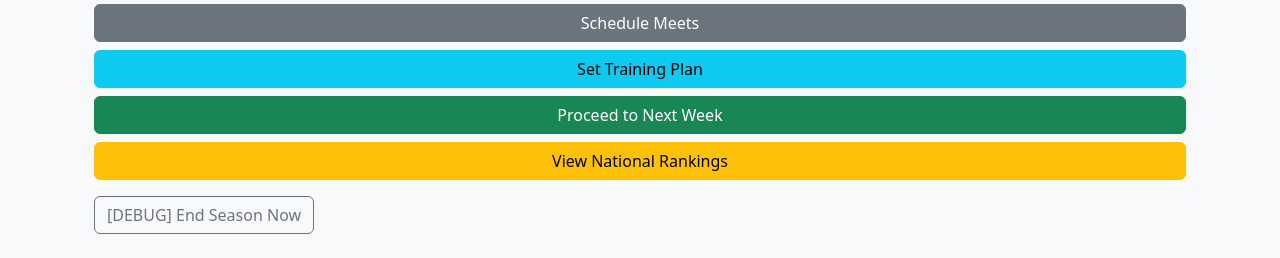
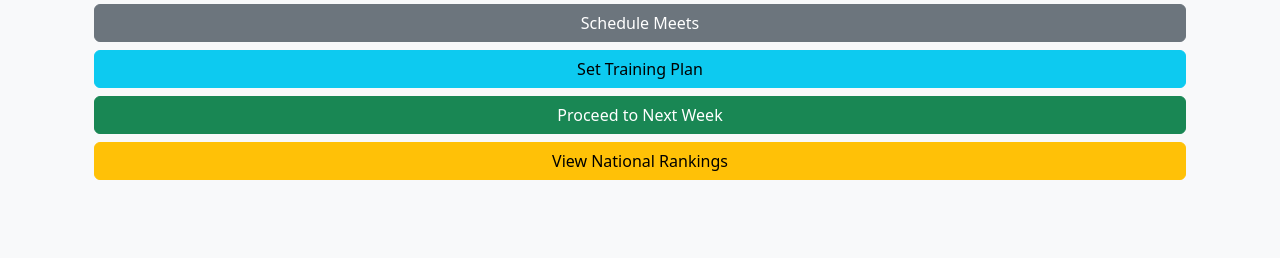
Before and after one commit to tnosky/campusdynasty, a Flask app: template templates/dashboard.html in a window 1280 px wide. Shown: the part 542-800 px from the top of the page. Run offline with Flask 3, Linux system fonts and the light colour scheme; the template is opened without the code that fills it: most values are stand-ins (such as "Sample title", 1, 10 or a date in 2020); grey boxes marked "Sample" are stand-in pictures.

Commit message:
Update dashboard.html

```diff
--- a/templates/dashboard.html
+++ b/templates/dashboard.html
@@ -68,9 +68,5 @@
     <a href="{{ url_for('rankings') }}" class="btn btn-warning">View National Rankings</a>
   </div>
 
-  <!-- Optional debug link for fast-forwarding the season -->
-  <div class="mt-3">
-    <a href="{{ url_for('debug_end_season') }}" class="btn btn-outline-secondary">[DEBUG] End Season Now</a>
-  </div>
 </div>
 {% endblock %}
```
